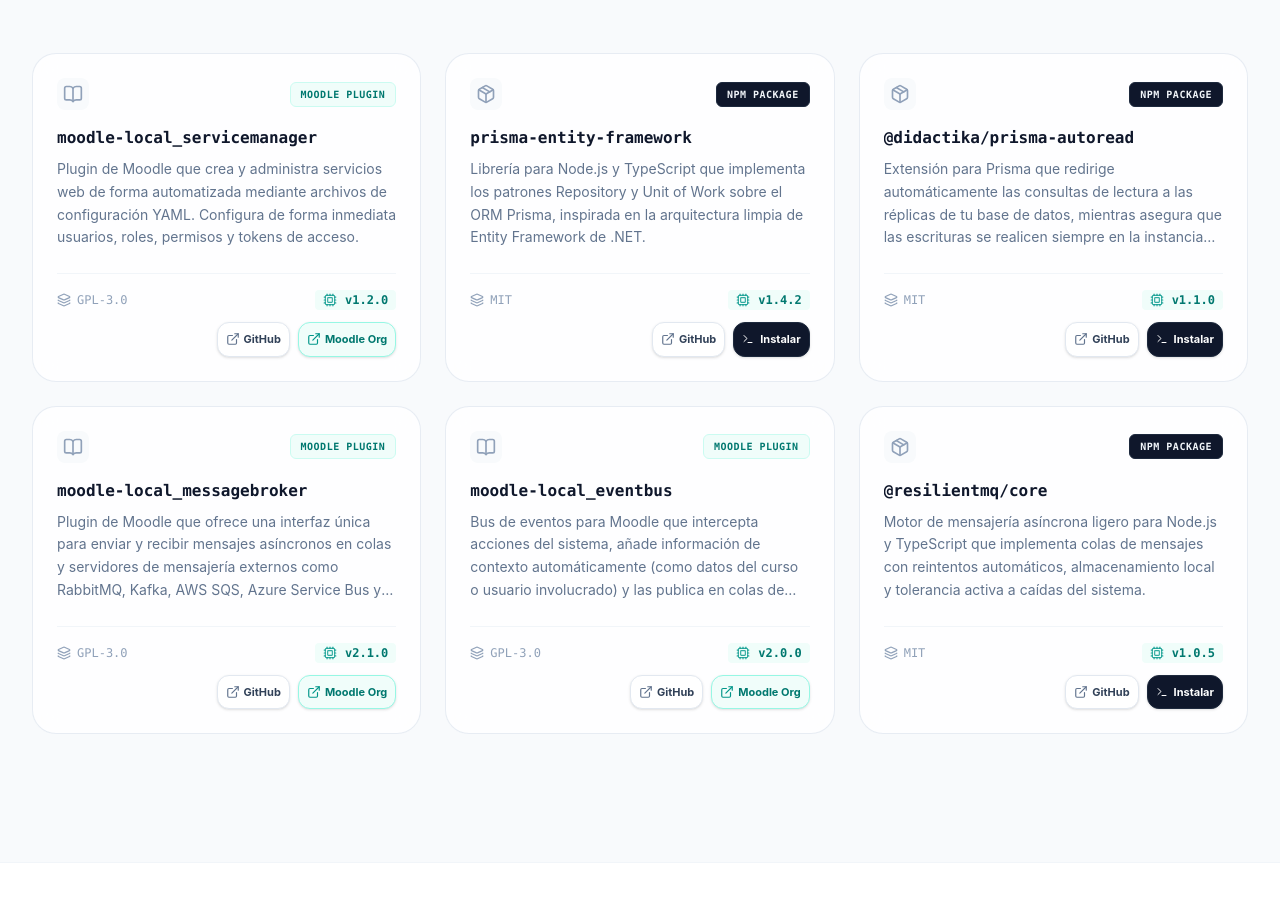
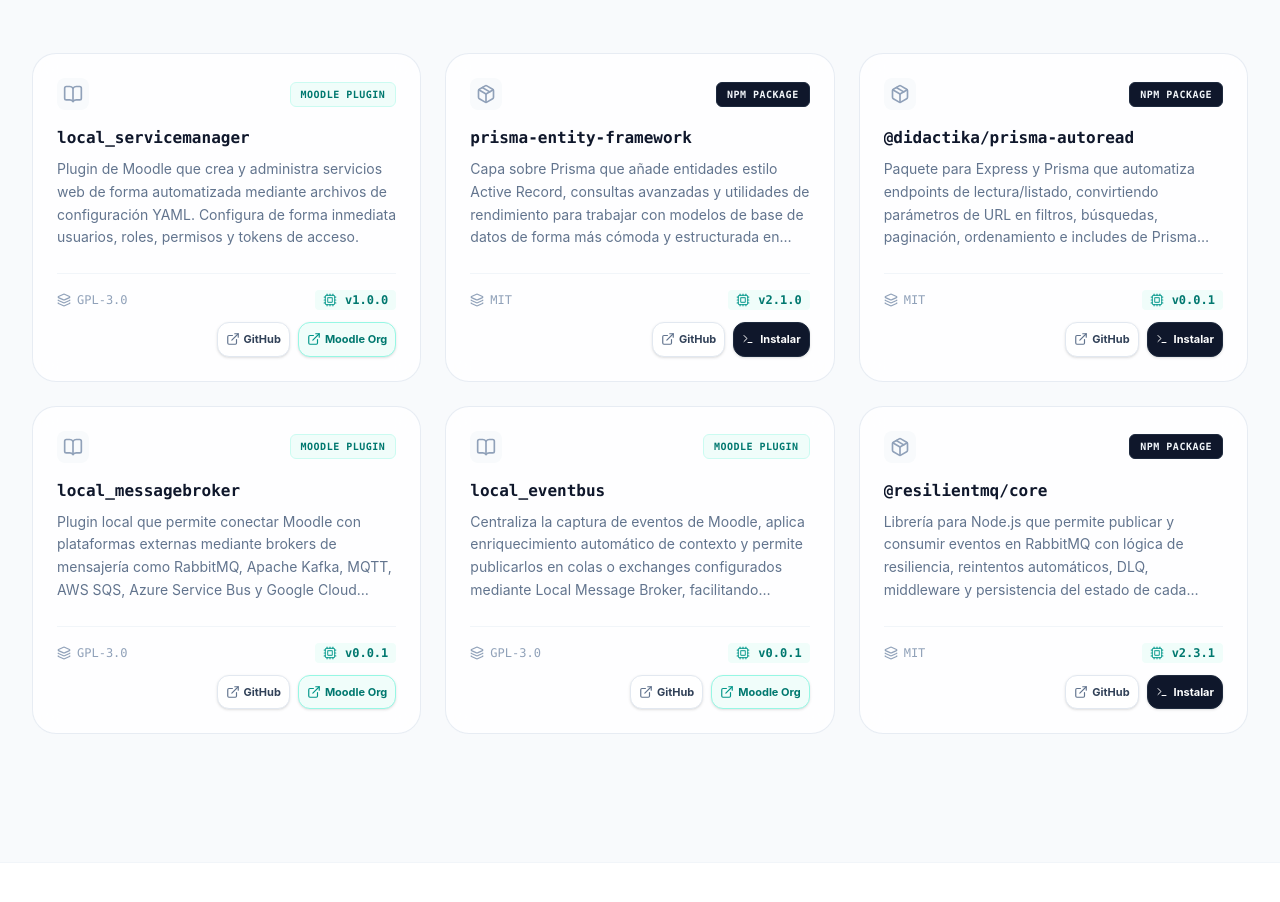
Before and after one commit to didactika/www.didactika.org, a React (Vite) app: page / in a window 1280 px wide. Shown: the part 1180-2082 px from the top of the page. Built offline with nearby package versions, Linux system fonts and the light colour scheme.

Commit message:
feature: update projects descriptions

```diff
--- a/src/App.tsx
+++ b/src/App.tsx
@@ -565,7 +565,7 @@ export default function App() {
 
                   {/* Enlaces de Perfil */}
                   <div className="flex gap-3 pt-2 justify-center sm:justify-start">
-                    <a href="https://github.com/didactika" target="_blank" rel="noreferrer" className="p-1.5 rounded-lg bg-white border border-slate-200 text-slate-400 hover:text-slate-900 transition-all shadow-sm" title="GitHub">
+                    <a href="https://github.com/e2rd0" target="_blank" rel="noreferrer" className="p-1.5 rounded-lg bg-white border border-slate-200 text-slate-400 hover:text-slate-900 transition-all shadow-sm" title="GitHub">
                       <Github className="h-4 w-4" />
                     </a>
                     <a href="https://eduardoestrada.com" target="_blank" rel="noreferrer" className="p-1.5 rounded-lg bg-white border border-slate-200 text-slate-400 hover:text-teal-600 transition-all shadow-sm" title="Sitio Web">
@@ -596,7 +596,7 @@ export default function App() {
 
                   {/* Enlaces de Perfil */}
                   <div className="flex gap-3 pt-2 justify-center sm:justify-start">
-                    <a href="https://github.com/didactika" target="_blank" rel="noreferrer" className="p-1.5 rounded-lg bg-white border border-slate-200 text-slate-400 hover:text-slate-900 transition-all shadow-sm" title="GitHub">
+                    <a href="https://github.com/hector-ae21" target="_blank" rel="noreferrer" className="p-1.5 rounded-lg bg-white border border-slate-200 text-slate-400 hover:text-slate-900 transition-all shadow-sm" title="GitHub">
                       <Github className="h-4 w-4" />
                     </a>
                     <a href="https://www.linkedin.com/in/hector-arrechea/" target="_blank" rel="noreferrer" className="p-1.5 rounded-lg bg-white border border-slate-200 text-slate-400 hover:text-[#0A66C2] transition-all shadow-sm" title="LinkedIn">
@@ -613,11 +613,9 @@ export default function App() {
       </section>
       </main>
 
-      {/* Footer */}
       <footer className="py-20 bg-white border-t border-slate-100 text-center relative z-10">
         <div className="max-w-7xl mx-auto px-4 flex flex-col md:flex-row justify-between items-center gap-8 text-slate-400 text-sm font-medium">
           <div className="flex items-center gap-3">
-            {/* Contenedor del Logo con el SVG vectorial adaptativo para el Footer */}
             <div className="h-8 w-8 bg-slate-900 rounded-lg p-1.5 flex items-center justify-center">
               <Logo className="h-6 w-6 text-white" fill="#ffffff" />
             </div>
--- a/src/data/projects.json
+++ b/src/data/projects.json
@@ -3,10 +3,10 @@
     "id": "moodle-servicemanager",
     "type": "moodle",
     "typeName": "Moodle Plugin",
-    "name": "moodle-local_servicemanager",
+    "name": "local_servicemanager",
     "desc": "Plugin de Moodle que crea y administra servicios web de forma automatizada mediante archivos de configuración YAML. Configura de forma inmediata usuarios, roles, permisos y tokens de acceso.",
     "license": "GPL-3.0",
-    "version": "v1.2.0",
+    "version": "v1.0.0",
     "link": "https://github.com/didactika/moodle-local_servicemanager",
     "moodleLink": "https://moodle.org/plugins/local_servicemanager"
   },
@@ -15,9 +15,9 @@
     "type": "npm",
     "typeName": "NPM Package",
     "name": "prisma-entity-framework",
-    "desc": "Librería para Node.js y TypeScript que implementa los patrones Repository y Unit of Work sobre el ORM Prisma, inspirada en la arquitectura limpia de Entity Framework de .NET.",
+    "desc": "Capa sobre Prisma que añade entidades estilo Active Record, consultas avanzadas y utilidades de rendimiento para trabajar con modelos de base de datos de forma más cómoda y estructurada en TypeScript.",
     "license": "MIT",
-    "version": "v1.4.2",
+    "version": "v2.1.0",
     "installCmd": "npm i prisma-entity-framework",
     "link": "https://github.com/didactika/prisma-entity-framework"
   },
@@ -26,9 +26,9 @@
     "type": "npm",
     "typeName": "NPM Package",
     "name": "@didactika/prisma-autoread",
-    "desc": "Extensión para Prisma que redirige automáticamente las consultas de lectura a las réplicas de tu base de datos, mientras asegura que las escrituras se realicen siempre en la instancia primaria.",
+    "desc": "Paquete para Express y Prisma que automatiza endpoints de lectura/listado, convirtiendo parámetros de URL en filtros, búsquedas, paginación, ordenamiento e includes de Prisma con validación basada en el schema.",
     "license": "MIT",
-    "version": "v1.1.0",
+    "version": "v0.0.1",
     "installCmd": "npm i @didactika/prisma-autoread",
     "link": "https://github.com/didactika/prisma-autoread"
   },
@@ -36,10 +36,10 @@
     "id": "moodle-messagebroker",
     "type": "moodle",
     "typeName": "Moodle Plugin",
-    "name": "moodle-local_messagebroker",
-    "desc": "Plugin de Moodle que ofrece una interfaz única para enviar y recibir mensajes asíncronos en colas y servidores de mensajería externos como RabbitMQ, Kafka, AWS SQS, Azure Service Bus y Google Pub/Sub.",
+    "name": "local_messagebroker",
+    "desc": "Plugin local que permite conectar Moodle con plataformas externas mediante brokers de mensajería como RabbitMQ, Apache Kafka, MQTT, AWS SQS, Azure Service Bus y Google Cloud Pub/Sub, centralizando la publicación, consumo y seguimiento de eventos.",
     "license": "GPL-3.0",
-    "version": "v2.1.0",
+    "version": "v0.0.1",
     "link": "https://github.com/didactika/moodle-local_messagebroker",
     "moodleLink": "https://moodle.org/plugins/local_messagebroker"
   },
@@ -47,10 +47,10 @@
     "id": "moodle-eventbus",
     "type": "moodle",
     "typeName": "Moodle Plugin",
-    "name": "moodle-local_eventbus",
-    "desc": "Bus de eventos para Moodle que intercepta acciones del sistema, añade información de contexto automáticamente (como datos del curso o usuario involucrado) y las publica en colas de mensajería.",
+    "name": "local_eventbus",
+    "desc": "Centraliza la captura de eventos de Moodle, aplica enriquecimiento automático de contexto y permite publicarlos en colas o exchanges configurados mediante Local Message Broker, facilitando integraciones asíncronas con sistemas externos.",
     "license": "GPL-3.0",
-    "version": "v2.0.0",
+    "version": "v0.0.1",
     "link": "https://github.com/didactika/moodle-local_eventbus",
     "moodleLink": "https://moodle.org/plugins/local_eventbus"
   },
@@ -59,9 +59,9 @@
     "type": "npm",
     "typeName": "NPM Package",
     "name": "@resilientmq/core",
-    "desc": "Motor de mensajería asíncrona ligero para Node.js y TypeScript que implementa colas de mensajes con reintentos automáticos, almacenamiento local y tolerancia activa a caídas del sistema.",
+    "desc": "Librería para Node.js que permite publicar y consumir eventos en RabbitMQ con lógica de resiliencia, reintentos automáticos, DLQ, middleware y persistencia del estado de cada mensaje.",
     "license": "MIT",
-    "version": "v1.0.5",
+    "version": "v2.3.1",
     "installCmd": "npm i @resilientmq/core",
     "link": "https://github.com/didactika/resilientmq-core"
   }
```
